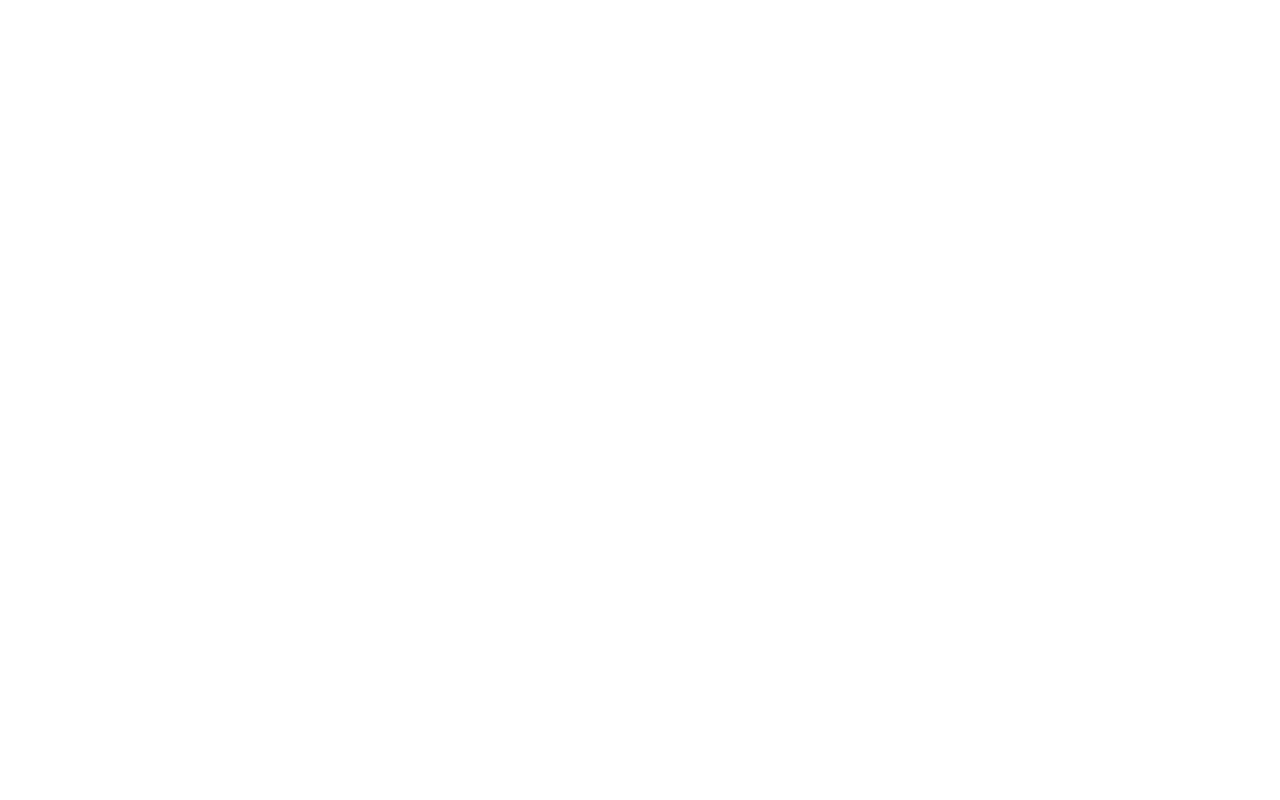
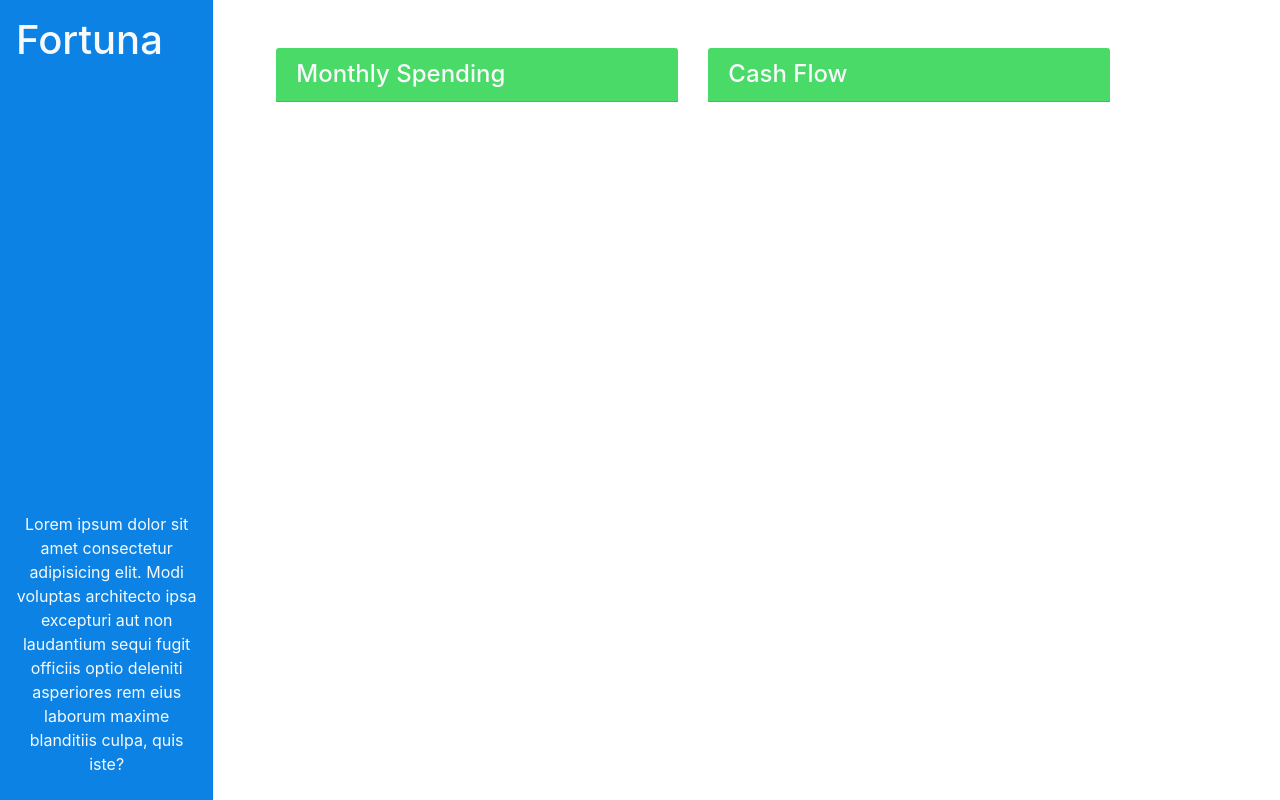
Before and after one commit to TylerSnow-M/Fortuna, a plain HTML site: page index.html in a window 1280 px wide. Drawn offline with nearby package versions, Linux system fonts and the light colour scheme; a web font is replaced by a local one.

Commit message:
added basic website layout

```diff
--- a/assets/css/style.css
+++ b/assets/css/style.css
@@ -0,0 +1,7 @@
+.bg-custom-primary {
+  background-color: #0b82e4; /* Custom primary color */
+}
+
+.bg-custom-secondary {
+  background-color: #49da68; /* Custom primary color */
+}
--- a/index.html
+++ b/index.html
@@ -21,6 +21,44 @@
   </head>
 
   <body>
+    <div class="row min-vh-100 no-gutters">
+      <header
+        class="col-12 col-lg-2 bg-custom-primary text-light sticky-top d-flex flex-column p-4 p-lg-3"
+      >
+        <h1 class="text-left">
+          <span class="oi oi-task d-inline d-lg-none"></span>Fortuna
+        </h1>
+
+        <p class="text-center mb-2 d-lg-block mt-auto d-none d-lg-block">
+          Lorem ipsum dolor sit amet consectetur adipisicing elit. Modi voluptas
+          architecto ipsa excepturi aut non laudantium sequi fugit officiis
+          optio deleniti asperiores rem eius laborum maxime blanditiis culpa,
+          quis iste?
+        </p>
+      </header>
+      <main class="col-12 col-lg-9 d-flex flex-column">
+        <div class="m-5 row justify-content-around">
+          <!--  -->
+          <div class="col-12 col-md-6 col-xl-6 mb-3">
+            <div class="monthSpend">
+              <h4 class="card-header bg-custom-secondary text-light">
+                Monthly Spending
+              </h4>
+            </div>
+          </div>
+          <!--  -->
+          <div class="col-12 col-md-6 col-xl-6 mb-3">
+            <div class="cashFlow">
+              <h4 class="card-header bg-custom-secondary text-light">
+                Cash Flow
+              </h4>
+              <ul id="list-inProgress" class="list-group list-group-flush"></ul>
+            </div>
+          </div>
+        </div>
+      </main>
+    </div>
+
     <script src="https://cdnjs.cloudflare.com/ajax/libs/jquery/3.4.1/jquery.min.js"></script>
     <script src="https://cdnjs.cloudflare.com/ajax/libs/jqueryui/1.12.1/jquery-ui.min.js"></script>
     <script src="https://cdn.jsdelivr.net/npm/jquery-ui-touch-punch@0.2.3/jquery.ui.touch-punch.min.js"></script>
```
